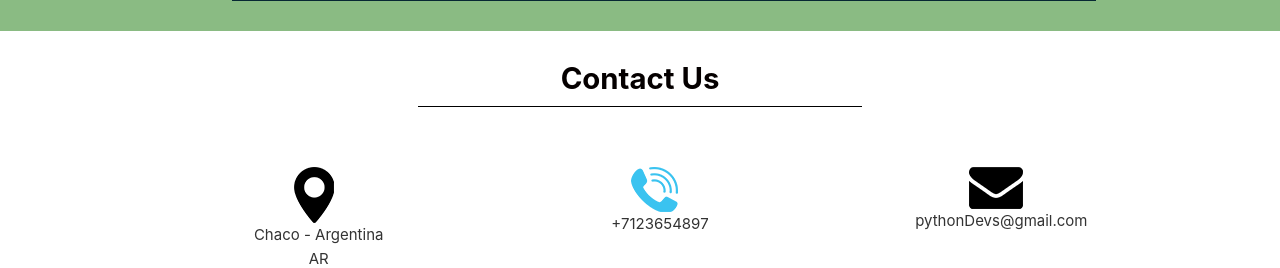
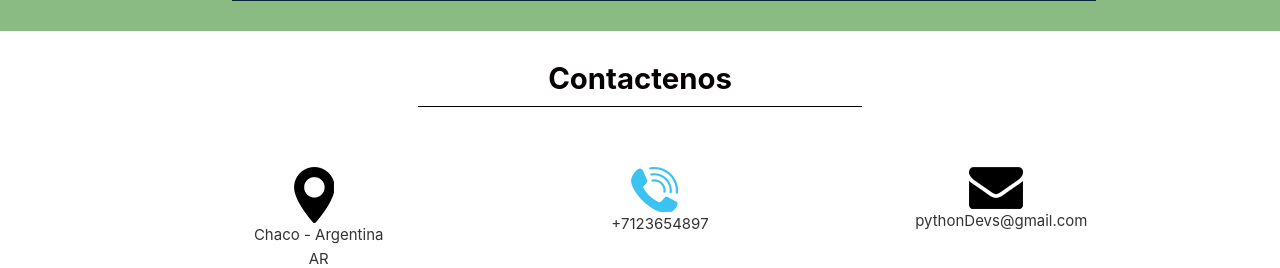
Before and after one commit to juanlad1221/info-2021, a Django app: page / in a window 1280 px wide. Shown: the part 4856-5124 px from the top of the page. Run offline with Django 4.2, Linux system fonts and the light colour scheme; data comes from the database, SQL or seed files in the repository; some libraries are stand-ins or nearby versions.

Commit message:
rrtt
rrtt

```diff
--- a/info_blog/templates/home.html
+++ b/info_blog/templates/home.html
@@ -97,7 +97,7 @@
     <div class="container">
         <div class="row">
             <div class="col-sm-12">
-                <h1 class="touch_text">Contact Us</h1>
+                <h1 class="touch_text">Contactenos</h1>
             </div>
         </div>
     </div>
```
